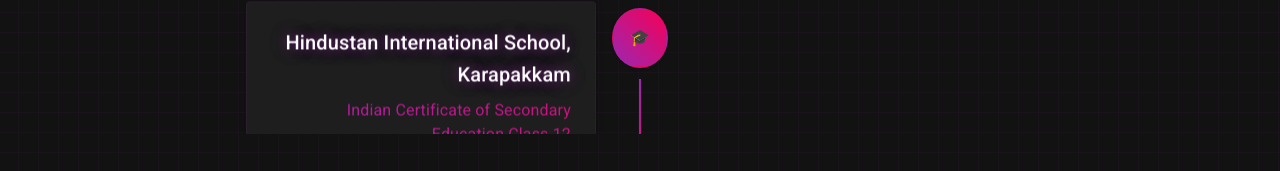
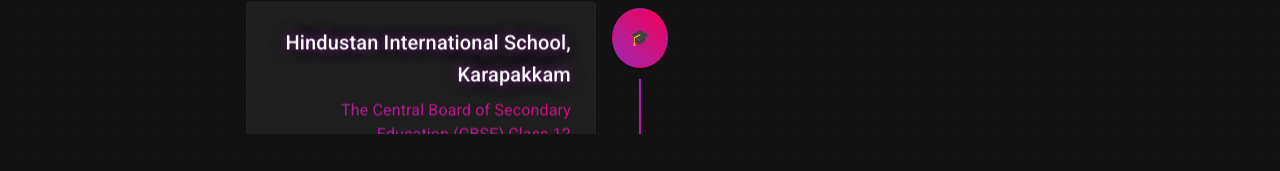
Before and after one commit to joelprince2601/Resume, a React (Create React App) app: page /education in a window 1280 px wide. Shown: the part 626-797 px from the top of the page. Built offline with nearby package versions, Linux system fonts and the light colour scheme.

Commit message:
Update Education.js

```diff
--- a/src/components/Education.js
+++ b/src/components/Education.js
@@ -26,7 +26,7 @@
     },
     {
       school: "Hindustan International School, Karapakkam",
-      degree: "Indian Certificate of Secondary Education Class 12",
+      degree: "The Central Board of Secondary Education (CBSE) Class 12",
       period: "May 2022"
     }
   ];
```
